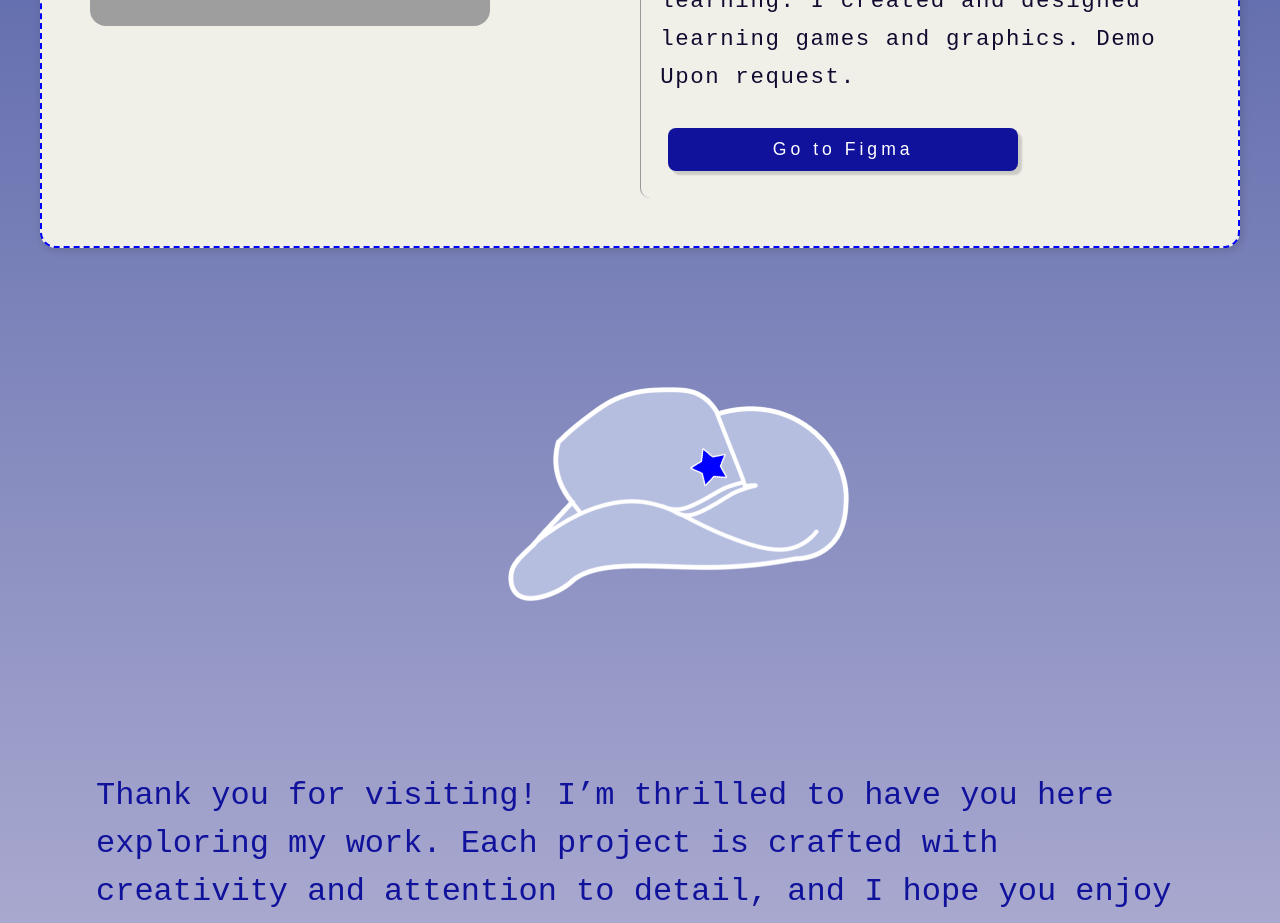
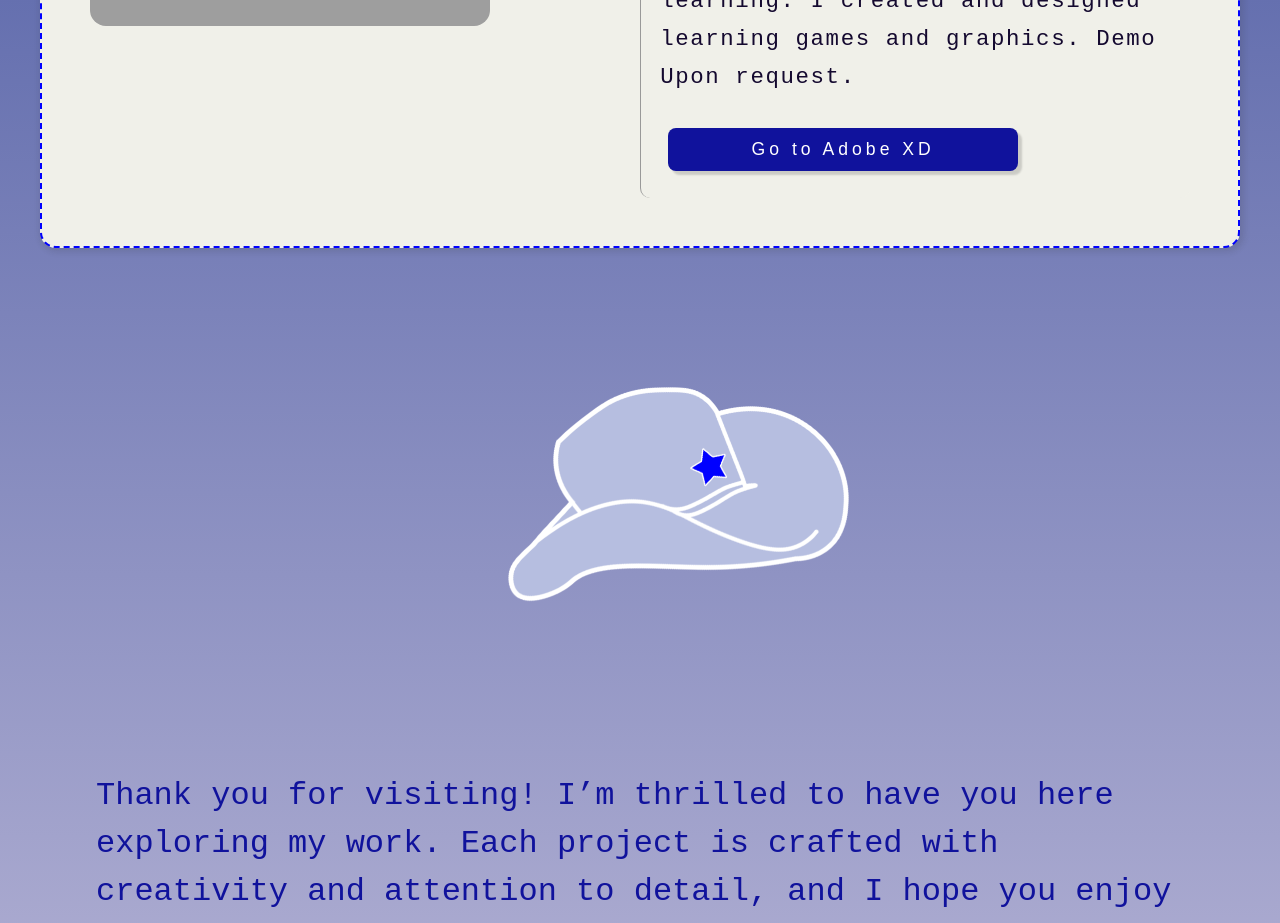
Before and after one commit to ShyFidelity/jillian_codes, a React (Create React App) app: page / in a window 1280 px wide. Shown: the part 4560-5483 px from the top of the page. Built offline with nearby package versions, Linux system fonts and the light colour scheme; grey boxes are pictures that could not be loaded.

Commit message:
link updated

```diff
--- a/src/App.js
+++ b/src/App.js
@@ -467,8 +467,8 @@ const App = () => {
                   youth leaders, fostering continuous engagement in learning. I
                   created and designed learning games and graphics.
                   Demo Upon request."
-            link="https://app.wonderink.org/?"
-            buttonText="Go to Figma"
+            link="https://adobe.ly/3NGSw33?"
+            buttonText="Go to Adobe XD"
           />
 
           <div className="Text p-24">
```
